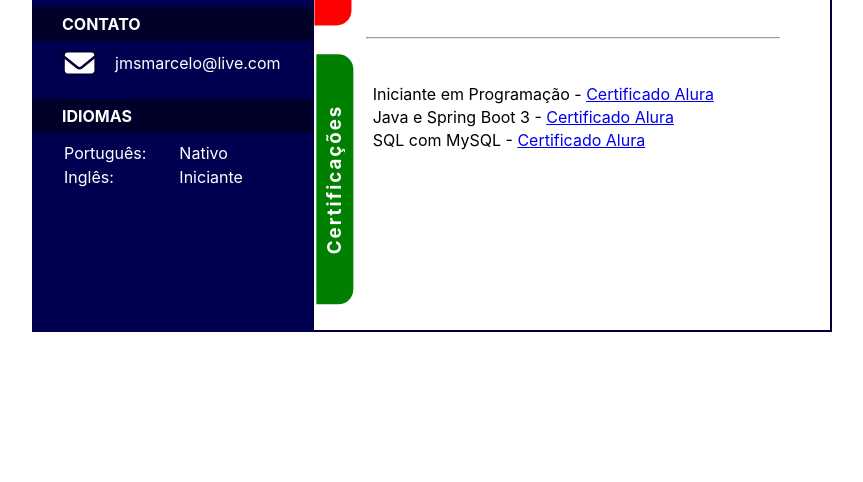
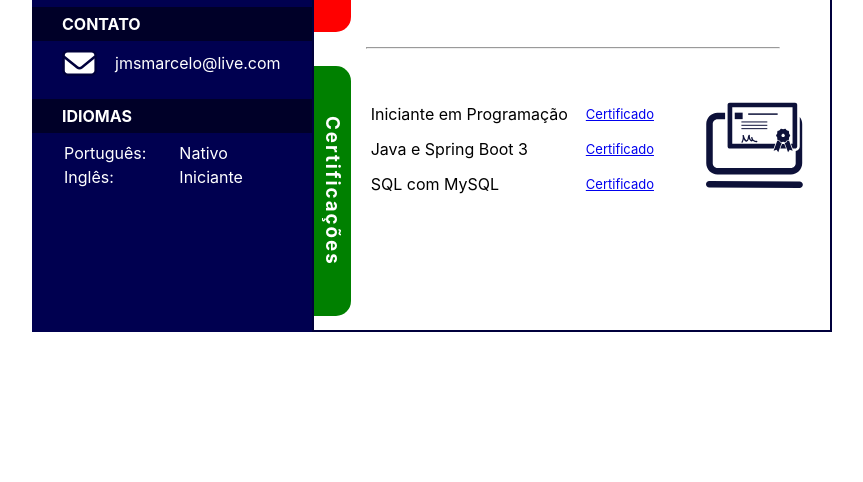
Before and after one commit to jmsmarcelo/jmsmarcelo, a plain HTML site: page index.html in a window 1280 px wide. Shown: the part 318-800 px from the top of the page, without its empty margins (208-1071 px from the left). Drawn offline with Linux system fonts and the light colour scheme.

Commit message:
Add certificate icon

```diff
--- a/classes/elements.js
+++ b/classes/elements.js
@@ -70,23 +70,28 @@ var elements = {
     'secInfo_hr_lineOne': [],
     'secInfo_article_articleCert': [],
     'articleCert_h3_certTitle': ['textContent__Certificações'],
-    'articleCert_div_divCert': [],
-    'divCert_p_beginPro': [],
-    'beginPro_span_beginProdesc': ['textContent__Iniciante em Programação - '],
-    'beginPro_a_beginProcert': [
-        'href__https://cursos.alura.com.br/user/jmsmarcelo/degree-logica-de-programacao-turma-5-oracle-one-561815/certificate',
+    'articleCert_table_tableCert': [],
+    'tableCert_tr_trBeginPro': [],
+    'trBeginPro_td_beginProdesc': ['textContent__Iniciante em Programação'],
+    'trBeginPro_td_tdBeginProCert': [],
+    'tdBeginProCert_a_beginProCert': [
+        'href__https://cursos.alura.com.br/degree/certificate/c4214034-a004-44c7-98be-d48d4395d272',
         'target___blank',
-        'textContent__Certificado Alura'],
-    'divCert_p_javaSpringB': [],
-    'javaSpringB_span_javaSpringBdesc': ['textContent__Java e Spring Boot 3 - '],
-    'javaSpringB_a_javaSpringBcert': [
-        'href__https://cursos.alura.com.br/user/jmsmarcelo/degree-spring-framework-turma5-one-582698/certificate',
+        'textContent__Certificado'],
+        'trBeginPro_td_certIcon': ['rowSpan__3'],
+    'certIcon_img_imgCertIcon': ['src__classes/images/cert-design.svg'],
+    'tableCert_tr_trJavaSpringB': [],
+    'trJavaSpringB_td_JavaSpringBdesc': ['textContent__Java e Spring Boot 3'],
+    'trJavaSpringB_td_tdJavaSpringBCert': [],
+    'tdJavaSpringBCert_a_JavaSpringBCert': [
+        'href__https://cursos.alura.com.br/degree/certificate/f484da26-7936-4494-85d1-d6dcb75da899',
         'target___blank',
-        'textContent__Certificado Alura'],
-    'divCert_p_SQL': [],
-    'SQL_span_SQLdesc': ['textContent__SQL com MySQL - '],
-    'SQL_a_SQLcert': [
-        'href__https://cursos.alura.com.br/user/jmsmarcelo/degree-oracle-mysql-3983/certificate',
+        'textContent__Certificado'],
+    'tableCert_tr_trSQL': [],
+    'trSQL_td_SQLdesc': ['textContent__SQL com MySQL'],
+    'trSQL_td_tdSQLCert': [],
+    'tdSQLCert_a_SQLCert': [
+        'href__https://cursos.alura.com.br/degree/certificate/bcd642bb-6a0e-4819-a41f-8dc362b1b65d',
         'target___blank',
-        'textContent__Certificado Alura']
+        'textContent__Certificado'],
 }
--- a/classes/style.css
+++ b/classes/style.css
@@ -62,19 +62,19 @@ main > section {
 
 main > section > article h3 {
     float: left;
-    transform: rotate(-90deg);
-    margin-top: 160px;
-    margin-left: -136px;
-    padding: 7px 90px 7px 90px;
+    writing-mode: vertical-rl;
+    margin-top: 20px;
+    margin-left: 0;
+    padding: 95px 7px 95px 7px;
     color: white;
     letter-spacing: 2px;
     background-color: red;
-    border-radius: 0 0 15px 15px;
+    border-radius: 0 15px 15px 0;
 }
 main > section > article table {
     float: left;
-    margin-top: 37px;
-    margin-left: -120px;
+    margin-top: 35px;
+    margin-left: 0;
     border-spacing: 0;
     font-family: 'Antonio' sans-serif;
 }
@@ -93,24 +93,19 @@ main >section > article > table hr {
 }
 hr {
     display: inline-block;
-    margin-top: 40px;
+    margin-top: 15px;
     margin-left: 10%;
     width: 80%;
 }
 main > section > article:nth-child(3) h3 {
-    margin-top: 110px;
-    margin-left: -104px;
-    padding: 7px 50px 7px 50px;
-    color: white;
+    margin-top: 5px;
+    margin-left: 0;
+    padding: 50px 7px 50px 7px;
     background-color: green;
 }
-main > section > article > div {
-    float: left;
-    margin-top: 30px;
-    margin-left: -90px;
-}
-main > section > article > div > p {
-    margin: 3px;
+main > section > article:nth-child(3) table td:nth-child(2) {
+    padding-left: 17px;
+    font-size: small;
 }
 
 @media only screen and (orientation: portrait) {
```
Also changed, not shown: classes/images/cert-design.svg (added).
